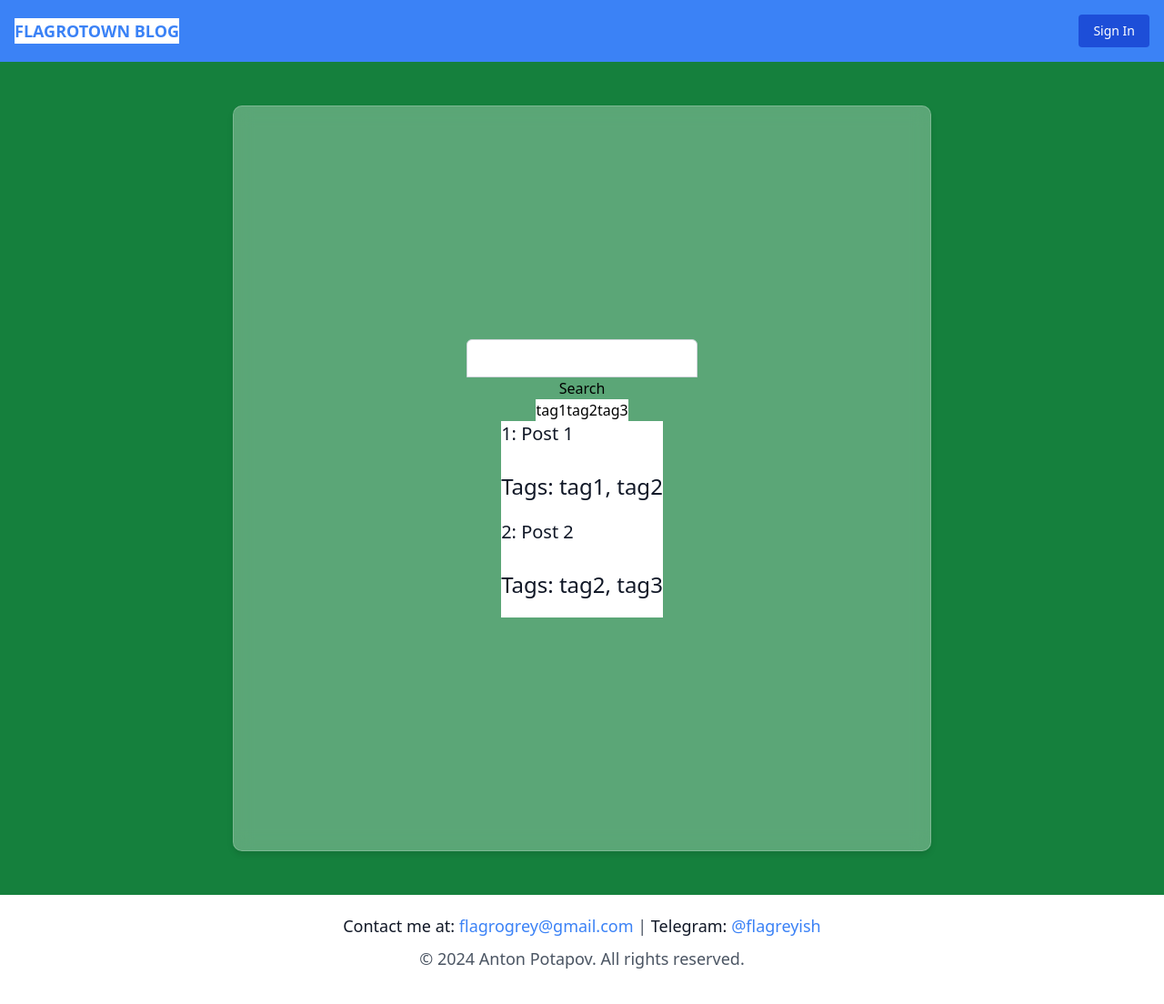
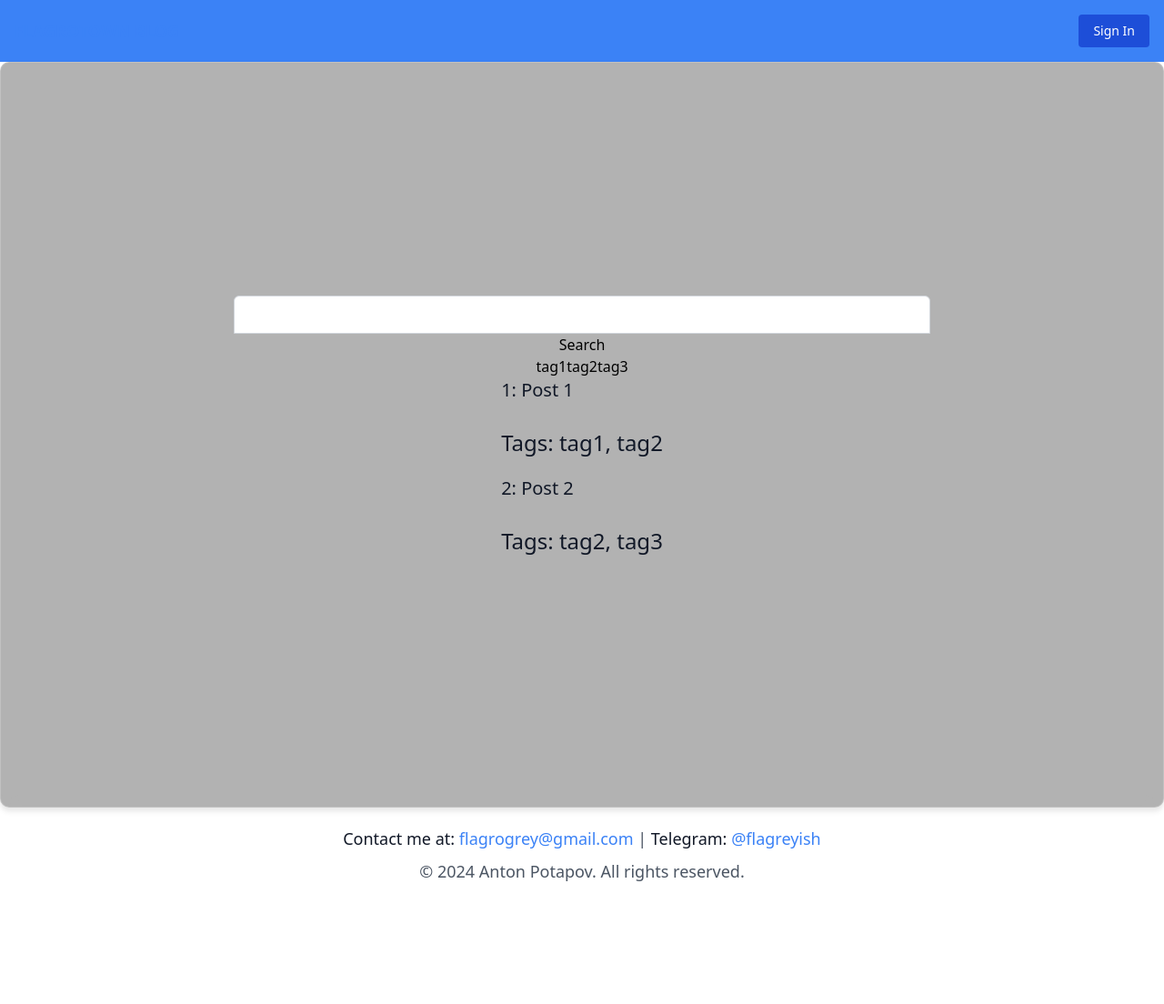
Before and after one commit to Flagro/flagrotown-blog-frontend, a SvelteKit app: page / in a window 1280 px wide. Shown: the top 1104 px of the page at 91% size. After the commit the page ends 1012 px from the top, so only its background shows below. Built offline with nearby package versions, Linux system fonts and the light colour scheme.

Commit message:
removed header, body and footer background configs from the global styling

```diff
--- a/src/app.css
+++ b/src/app.css
@@ -4,22 +4,12 @@
 
 
 @layer components {
-    .header-bg {
-        @apply bg-red-700 dark:bg-red-800;
-    }
-    .main-body-bg {
-        @apply bg-green-700 dark:bg-blue-800 p-12 lg:px-64;
-    }
-    .footer-bg {
-        @apply bg-red-700 dark:bg-red-800;
-    }
-
     .page-body-bg {
         backdrop-filter: blur(10px);
         border: 1px solid rgba(255, 255, 255, 0.2);
         box-shadow: 0 4px 6px rgba(0, 0, 0, 0.1);
         border-radius: 10px;
-        @apply bg-white/30;
+        @apply bg-black/30;
     }
 
     .page-body {
@@ -49,7 +39,4 @@
 	h3 {
 		@apply text-lg md:text-xl mb-4 md:mb-7 text-gray-900 dark:text-gray-300;
 	}
-	div {
-		@apply bg-white dark:bg-gray-800;
-	}
 }
```
